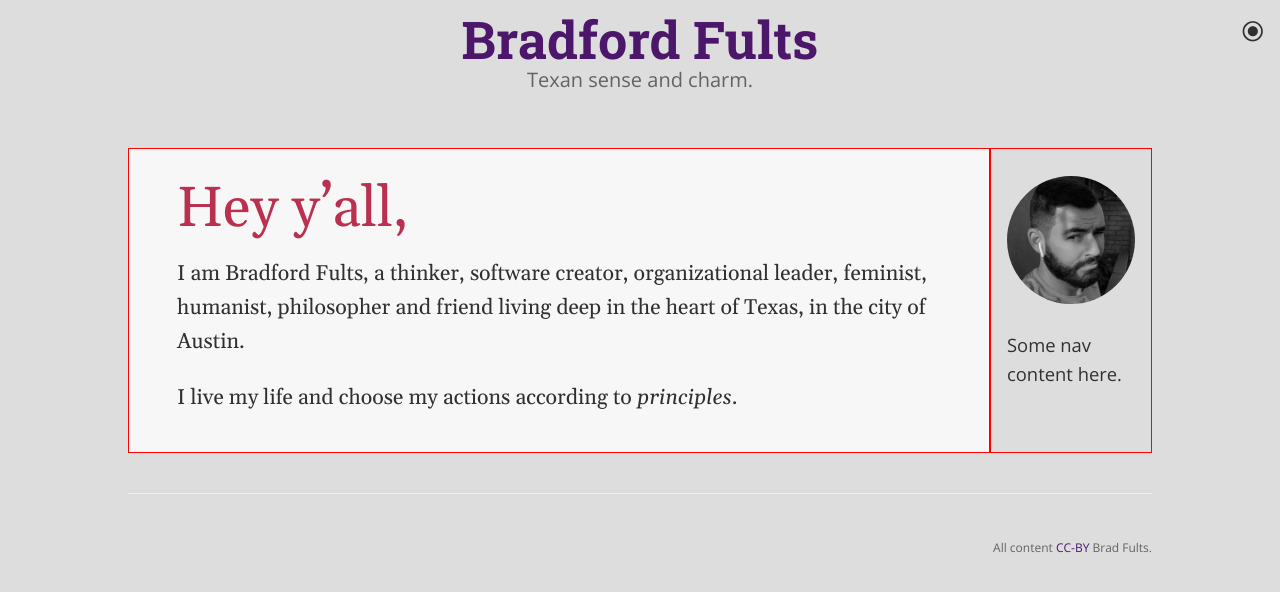
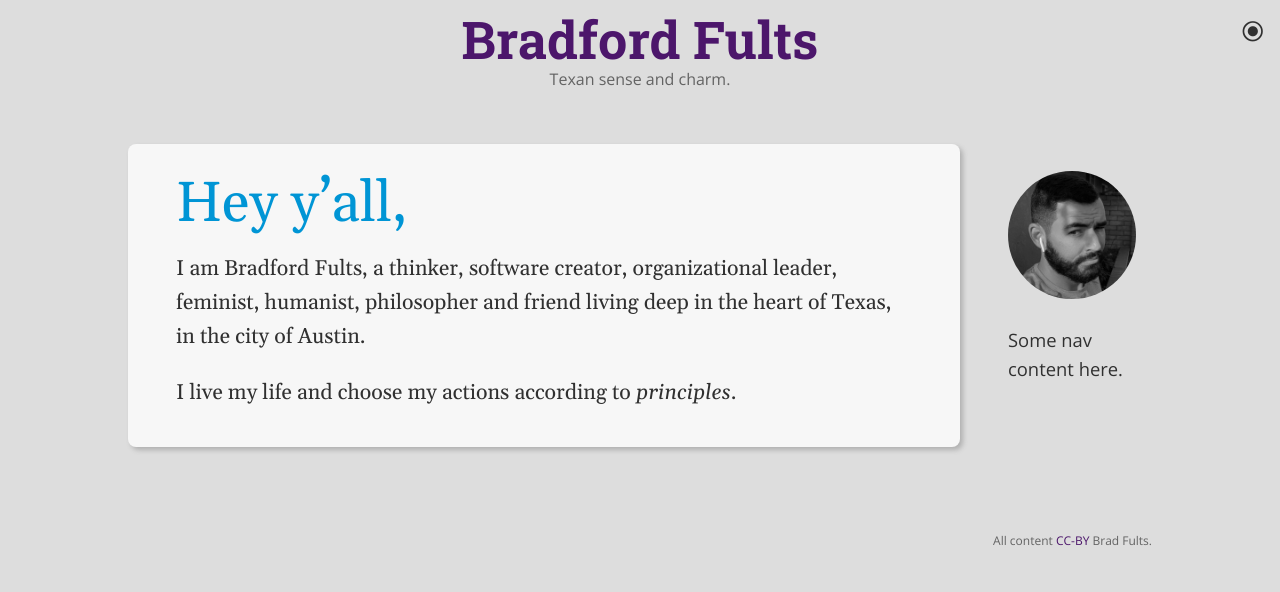
Before and after one commit to h3h/bradfordfults.com, a Jekyll site: the page built from future-index.html, in a window 1280 px wide. Shown: the top 592 px of the page. Built offline with Jekyll 4.4.1, drawn with Linux system fonts in a browser that asks for light colours; some web fonts are replaced.

Commit message:
Makes style & color tweaks

```diff
--- a/_sass/_article.scss
+++ b/_sass/_article.scss
@@ -1,18 +1,33 @@
 article.content {
+  border-radius: 0.5rem;
   font-family: "Gelasio", Georgia, Times, serif;
   font-size: 16pt;
+  margin-right: 2rem;
   padding: 1rem 3rem;
 
-  body.theme-dark & { background-color: darken($color-dark-bg-base, 10%); }
-  body.theme-light & { background-color: lighten($color-light-bg-base, 10%); }
+  body.theme-dark & {
+    background-color: darken($color-dark-bg-base, 10%);
+    box-shadow: 3px 3px 5px 0px darken($color-dark-text-base, 60%);
 
-  b,
-  strong {
-    font-weight: 600;
+    ::selection {
+      background-color: $color-dark-punch;
+    }
+  }
+  body.theme-light & {
+    background-color: lighten($color-light-bg-base, 10%);
+    box-shadow: 3px 3px 5px 0px lighten($color-light-text-base, 50%);
+
+    ::selection {
+      background-color: $color-light-punch;
+    }
   }
 }
 
-p.salutation {
+article.content li {
+  margin: 0.8333rem 0;
+}
+
+article.content p.salutation {
   font-family: "Rancho", "Gelasio", Georgia, serif;
   font-size: 2.65em;
   margin: 0 0 -1.25rem;
--- a/_sass/_nav.scss
+++ b/_sass/_nav.scss
@@ -1,4 +1,5 @@
 nav.main {
+  flex: initial;
   padding: 0.5rem 1rem;
 }
 
--- a/_sass/_palette.scss
+++ b/_sass/_palette.scss
@@ -3,7 +3,7 @@
 $color1: rgba(48, 48, 48, 1);
 $color2: rgba(76, 22, 107, 1);
 $color3: rgba(188, 150, 230, 1);
-$color4: rgba(185, 49, 79, 1);
+$color4: rgba(0, 149, 213, 1);
 $color5: rgba(221, 221, 221, 1);
 
 /* Human Color Names */
--- a/style/style.scss
+++ b/style/style.scss
@@ -21,11 +21,6 @@ a:link {
 h1, h2, h3, h4, h5, h6 {
   font-family: "Roboto Slab", Georgia, serif;
   margin-bottom: 1rem;
-
-  body.theme-light & a:hover,
-  body.theme-light & a:active {
-    color: inherit;
-  }
 
   @media screen and (min-width:64em) {
     margin-top: 2rem;
@@ -68,25 +63,16 @@ h1, h2, h3, h4, h5, h6 {
 }
 
 .project-tagline {
+  font-size: 1rem;
   font-weight: normal;
-  margin: 0.1rem auto 2rem;
-
-  @media screen and (min-width:64em) {
-    font-size: 1.25rem;
-  }
-  @media screen and (min-width:42em) and (max-width:64em) {
-    font-size: 1.15rem;
-  }
-  @media screen and (max-width:42em) {
-    font-size: 1rem;
-  }
+  margin: 0.25rem auto 2rem;
 }
 
 .main-content {
   display: flex;
 
   & > * {
-    border: 1px solid red;
+    //border: 1px solid red;
   }
 
   @media screen and (min-width:64em) {
@@ -223,7 +209,6 @@ h1, h2, h3, h4, h5, h6 {
   @media screen and (min-width:64em) {
     max-width: 64rem;
   }
-  border-top: solid 1px #eff0f1;
   margin: 2rem auto;
   padding-top: 2rem;
   text-align: right;
```
